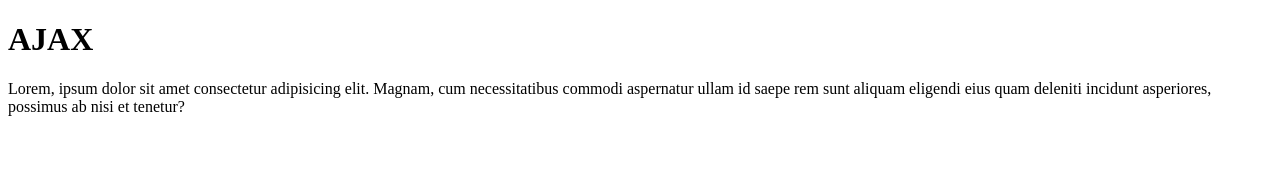
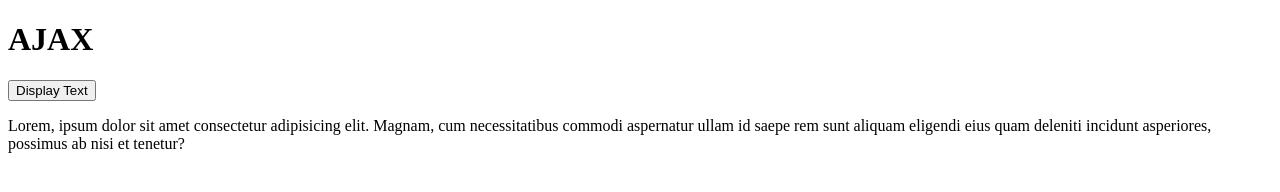
Before and after one commit to ereljapco/jsmilga-js, a plain HTML site: page ajax/index.html in a window 1280 px wide. Drawn offline with Linux system fonts and the light colour scheme.

Commit message:
style: add button to display text

```diff
--- a/ajax/index.html
+++ b/ajax/index.html
@@ -8,6 +8,7 @@
   </head>
   <body>
     <h1>AJAX</h1>
+    <button>Display Text</button>
     <!-- javascript -->
     <script src="./js/app.js"></script>
   </body>
```
